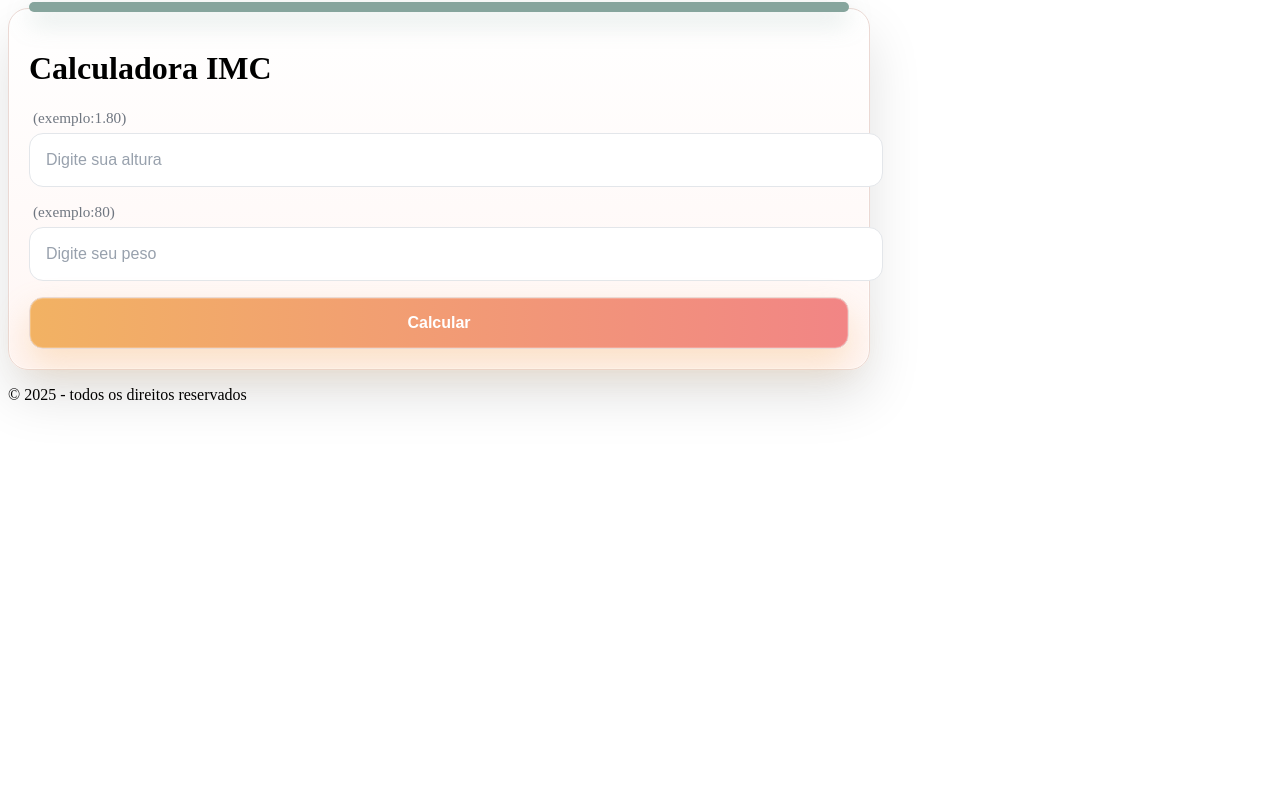
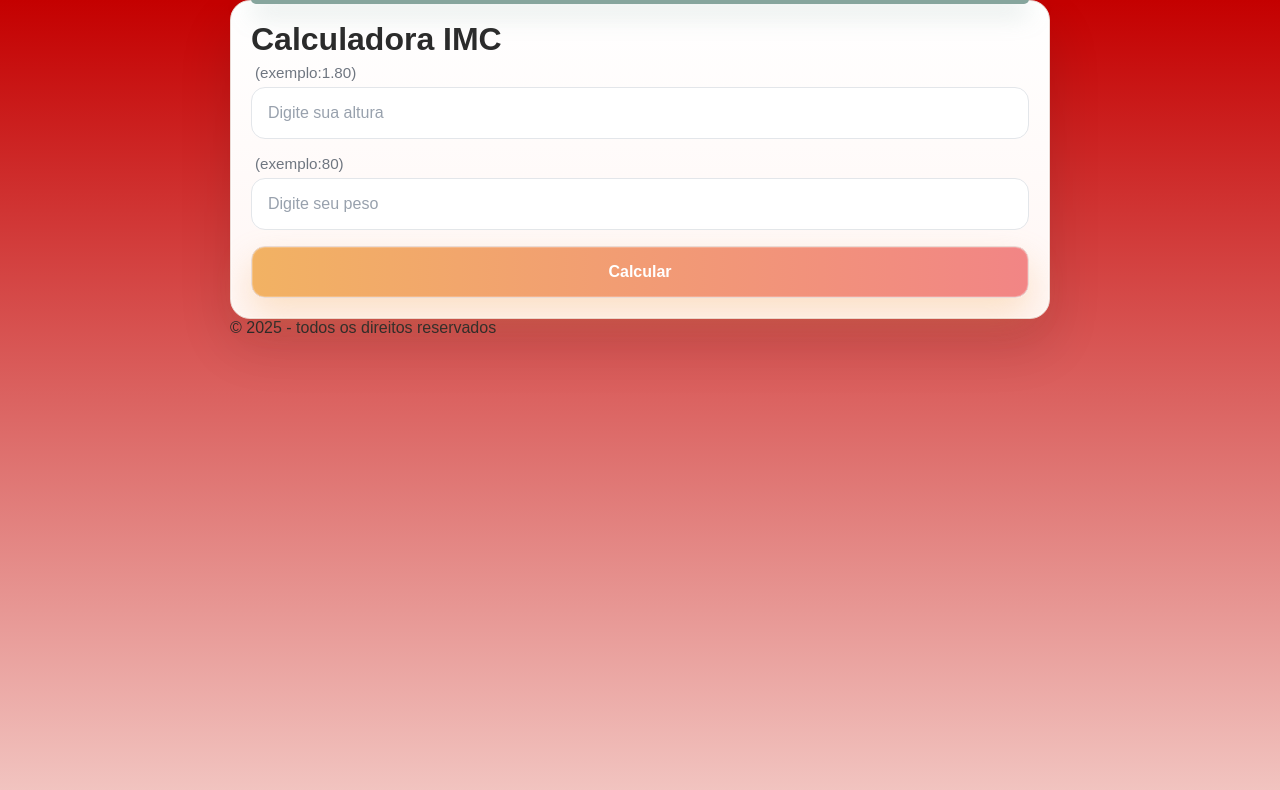
Before and after one commit to CP4-Front-Calculadora-IMC/CP4-Calculadora-IMC, a React (Vite) app: page / in a window 1280 px wide. Shown: the top 790 px of the page. Built offline with nearby package versions, Linux system fonts and the light colour scheme.

Commit message:
ADD global.css

```diff
--- a/src/css/global.css
+++ b/src/css/global.css
@@ -0,0 +1,13 @@
+* { margin: 0; padding: 0; box-sizing: border-box; }
+html, body, #root { height: 100%; }
+
+body {
+  font-family: Arial, Helvetica, sans-serif;
+  background: linear-gradient(180deg, #c40000 0%, #F2C6C2 100%);
+  color: #2b2b2b;
+  display: flex;
+  align-items: center;
+  justify-content: center;
+  position: relative;
+  overflow-x: hidden;
+}
```
